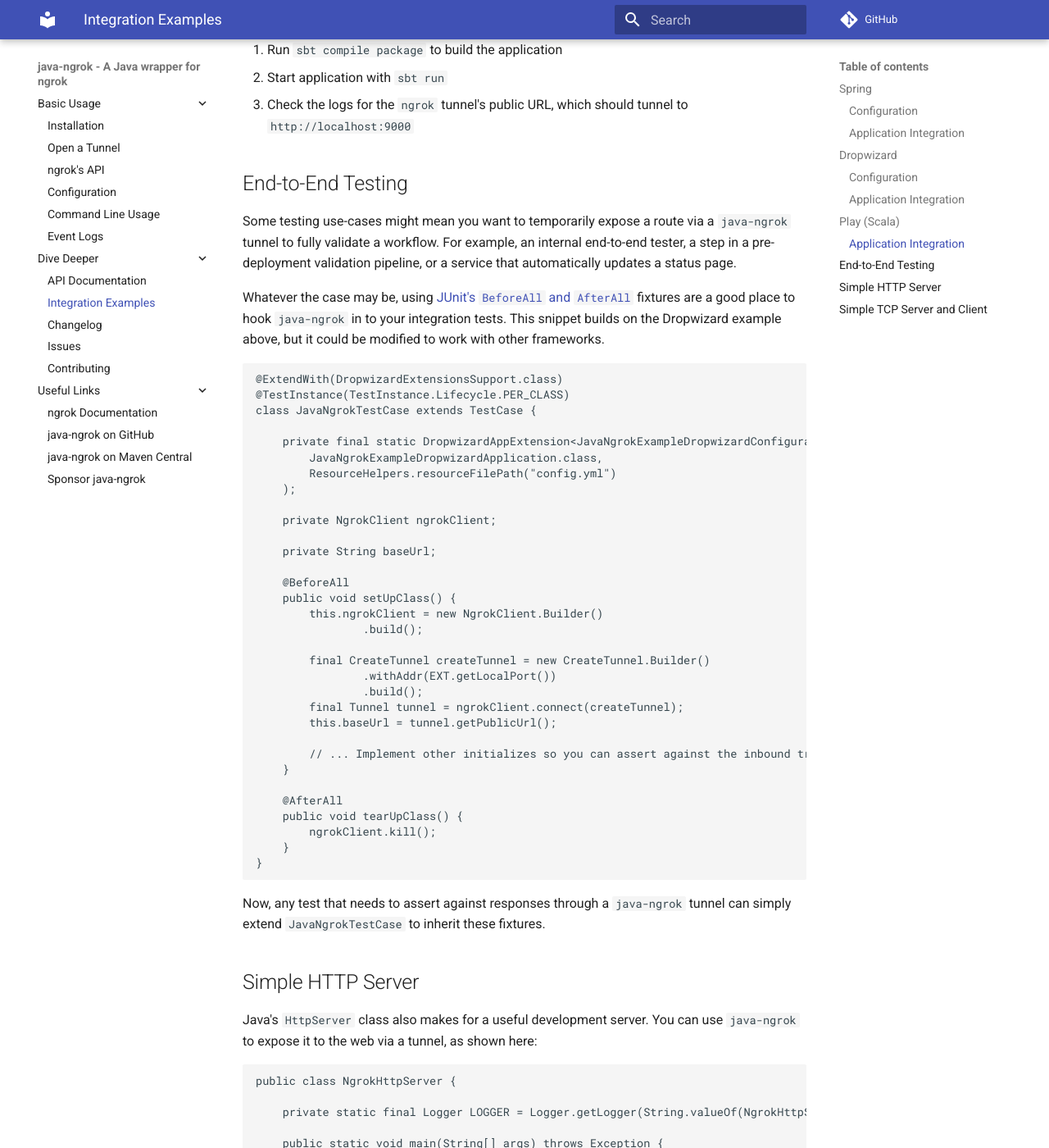
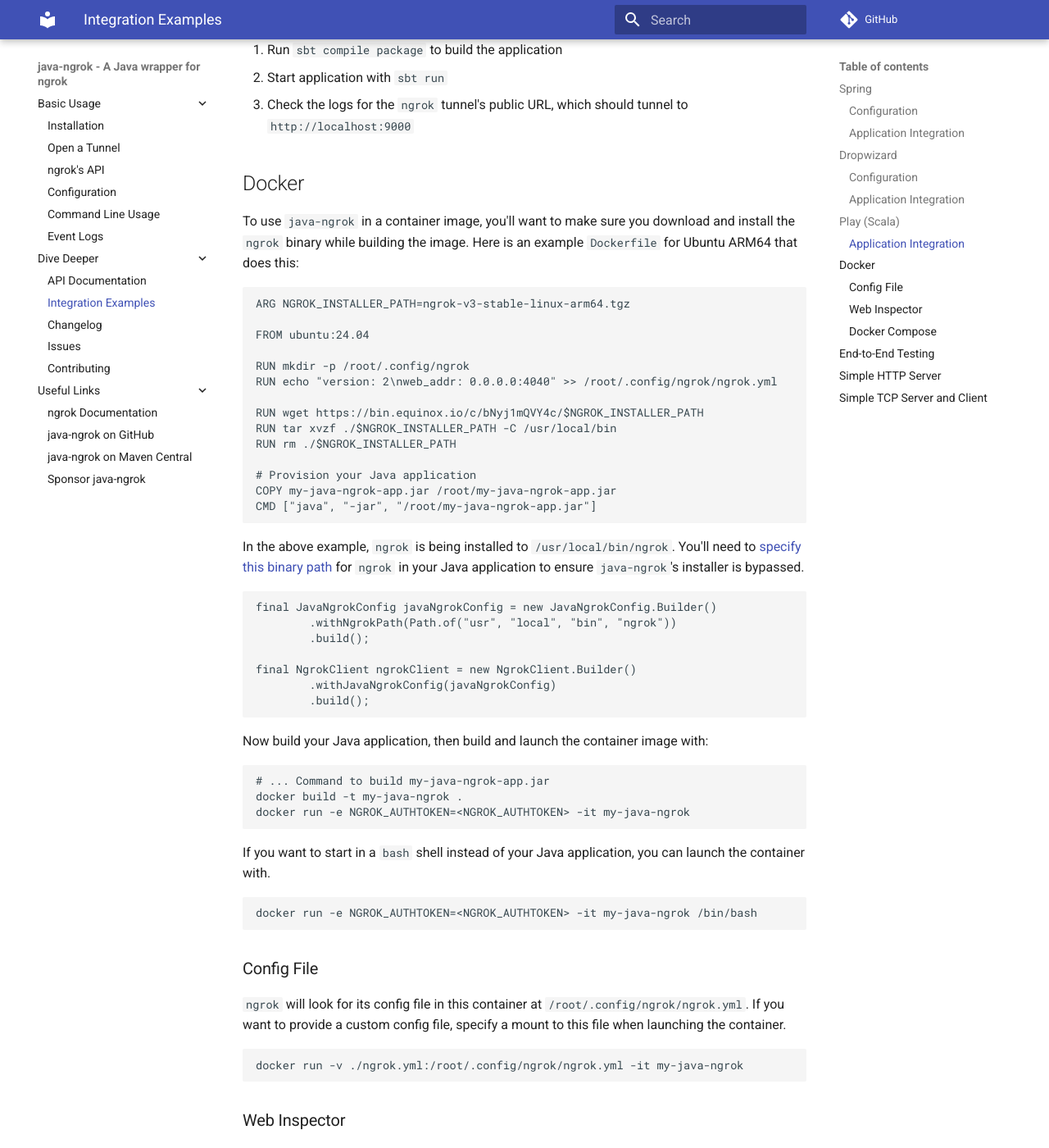
Before and after one commit to alexdlaird/java-ngrok, an MkDocs documentation site: the page built from docs/integration.md, in a window 1280 px wide and 1400 px high, scrolled down 5267 px. Shown: the whole window at 82% size. Built offline with MkDocs 1.6.1 and Material for MkDocs 9.7.7, drawn with Linux system fonts in a browser that asks for light colours; comment, search, counter and statistics services are not loaded; some of the changed text lies outside the part shown.

Commit message:
Add Docker example to docs.

````diff
--- a/docs/integration.md
+++ b/docs/integration.md
@@ -258,6 +258,94 @@ Now Play can be started by the usual means, setting `ngrok.enabled` in the confi
 1. Start application with `sbt run`
 1. Check the logs for the `ngrok` tunnel's public URL, which should tunnel to  `http://localhost:9000`
 
+## Docker
+
+To use `java-ngrok` in a container image, you'll want to make sure you download and install the `ngrok` binary while
+building the image. Here is an example `Dockerfile` for Ubuntu ARM64 that does this:
+
+```Dockerfile
+ARG NGROK_INSTALLER_PATH=ngrok-v3-stable-linux-arm64.tgz
+
+FROM ubuntu:24.04
+
+RUN mkdir -p /root/.config/ngrok
+RUN echo "version: 2\nweb_addr: 0.0.0.0:4040" >> /root/.config/ngrok/ngrok.yml
+
+RUN wget https://bin.equinox.io/c/bNyj1mQVY4c/$NGROK_INSTALLER_PATH
+RUN tar xvzf ./$NGROK_INSTALLER_PATH -C /usr/local/bin
+RUN rm ./$NGROK_INSTALLER_PATH
+
+# Provision your Java application
+COPY my-java-ngrok-app.jar /root/my-java-ngrok-app.jar
+CMD ["java", "-jar", "/root/my-java-ngrok-app.jar"]
+```
+
+In the above example, `ngrok` is being installed to `/usr/local/bin/ngrok`. You'll need to [specify this binary path](https://alexdlaird.github.io/java-ngrok/#binary-path)
+for `ngrok` in your Java application to ensure `java-ngrok`'s installer is bypassed.
+
+```java
+final JavaNgrokConfig javaNgrokConfig = new JavaNgrokConfig.Builder()
+        .withNgrokPath(Path.of("usr", "local", "bin", "ngrok"))
+        .build();
+
+final NgrokClient ngrokClient = new NgrokClient.Builder()
+        .withJavaNgrokConfig(javaNgrokConfig)
+        .build();
+```
+
+Now build your Java application, then build and launch the container image with:
+
+```sh
+# ... Command to build my-java-ngrok-app.jar
+docker build -t my-java-ngrok .
+docker run -e NGROK_AUTHTOKEN=<NGROK_AUTHTOKEN> -it my-java-ngrok
+```
+
+If you want to start in a `bash` shell instead of your Java application, you can launch the container with.
+
+```sh
+docker run -e NGROK_AUTHTOKEN=<NGROK_AUTHTOKEN> -it my-java-ngrok /bin/bash
+```
+
+### Config File
+
+`ngrok` will look for its config file in this container at `/root/.config/ngrok/ngrok.yml`. If you want to provide a
+custom config file, specify a mount to this file when launching the container.
+
+```sh
+docker run -v ./ngrok.yml:/root/.config/ngrok/ngrok.yml -it my-java-ngrok
+```
+
+### Web Inspector
+
+If you want to use `ngrok`'s web inspector, be sure to expose its port. Be sure whatever config file you use
+[sets `web_addr: 0.0.0.0:4040`](https://ngrok.com/docs/agent/config/v2/#web_addr).
+
+```sh
+docker run --env-file .env -p 4040:4040 -it my-java-ngrok
+```
+
+### Docker Compose
+
+You could also launch the container using `docker-compose.yml`:
+
+```yaml
+services:
+  ngrok:
+    image: my-java-ngrok
+    env_file: ".env"
+    volumes:
+      - ./ngrok.yml:/root/.config/ngrok/ngrok.yml
+    ports:
+      - 4040:4040
+```
+
+Then launch it with:
+
+```sh
+docker compose up -d
+```
+
 ## End-to-End Testing
 
 Some testing use-cases might mean you want to temporarily expose a route via a `java-ngrok` tunnel to fully validate a
````
Also changed, not shown: README.md (+1 -0 lines).
